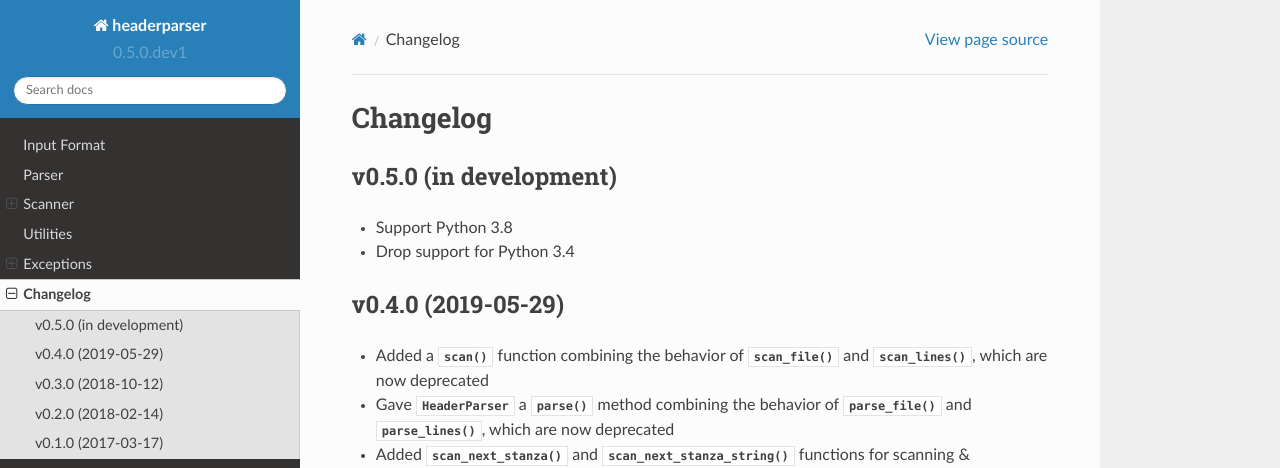
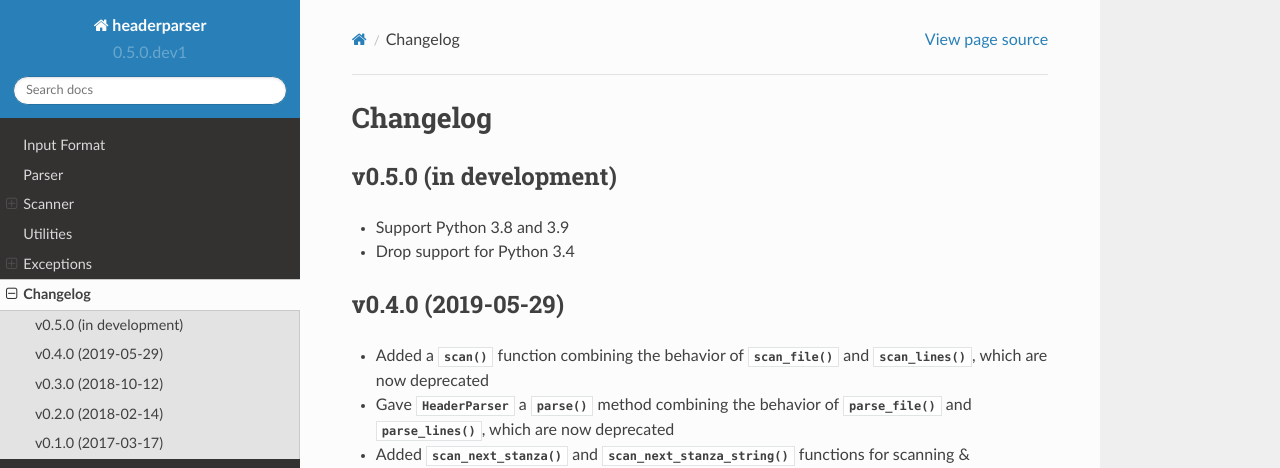
Before and after one commit to wheelodex/headerparser, a Sphinx documentation site: the page built from docs/changelog.rst, in a window 1280 px wide and 1364 px high. Shown: the top 468 px of the window. Built offline with Sphinx 7.4.7 and the Read the Docs theme 2.0.0, drawn with Linux system fonts in a browser that asks for light colours.

Commit message:
Update docs/changelog.rst

```diff
--- a/docs/changelog.rst
+++ b/docs/changelog.rst
@@ -5,7 +5,7 @@ Changelog
 
 v0.5.0 (in development)
 -----------------------
-- Support Python 3.8
+- Support Python 3.8 and 3.9
 - Drop support for Python 3.4
 
 v0.4.0 (2019-05-29)
```
